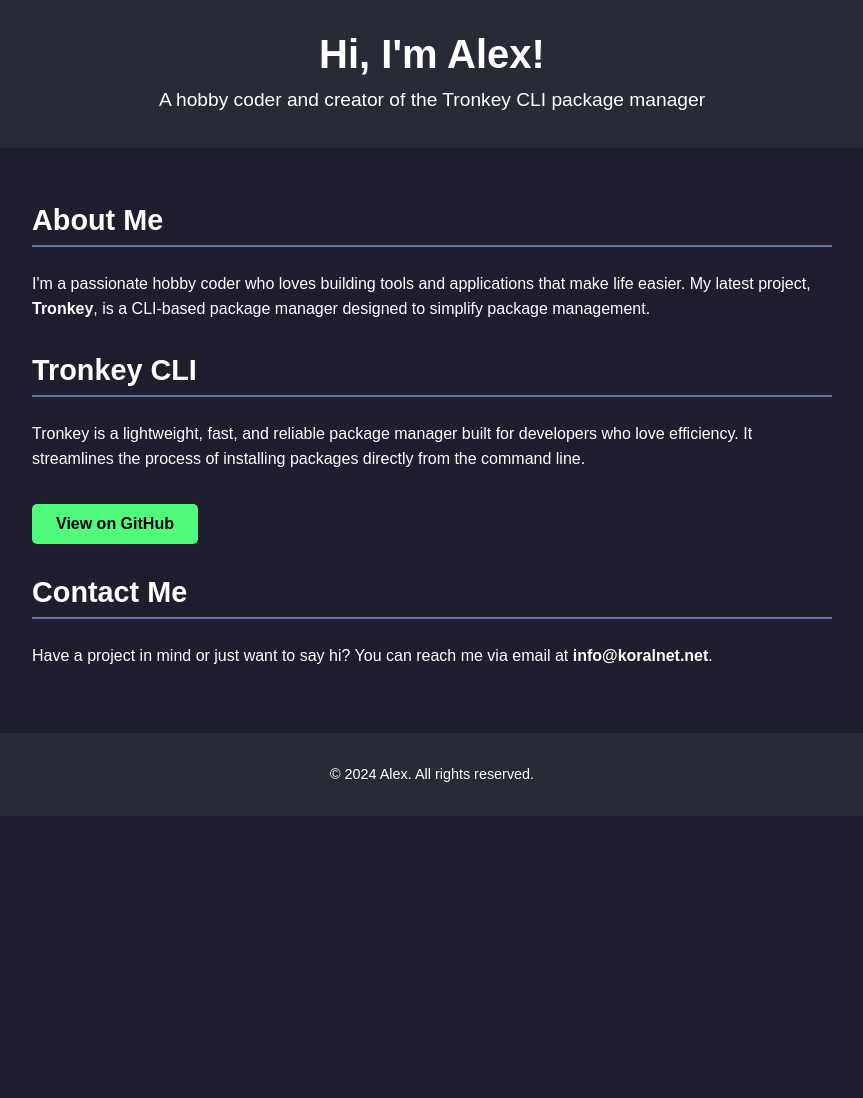
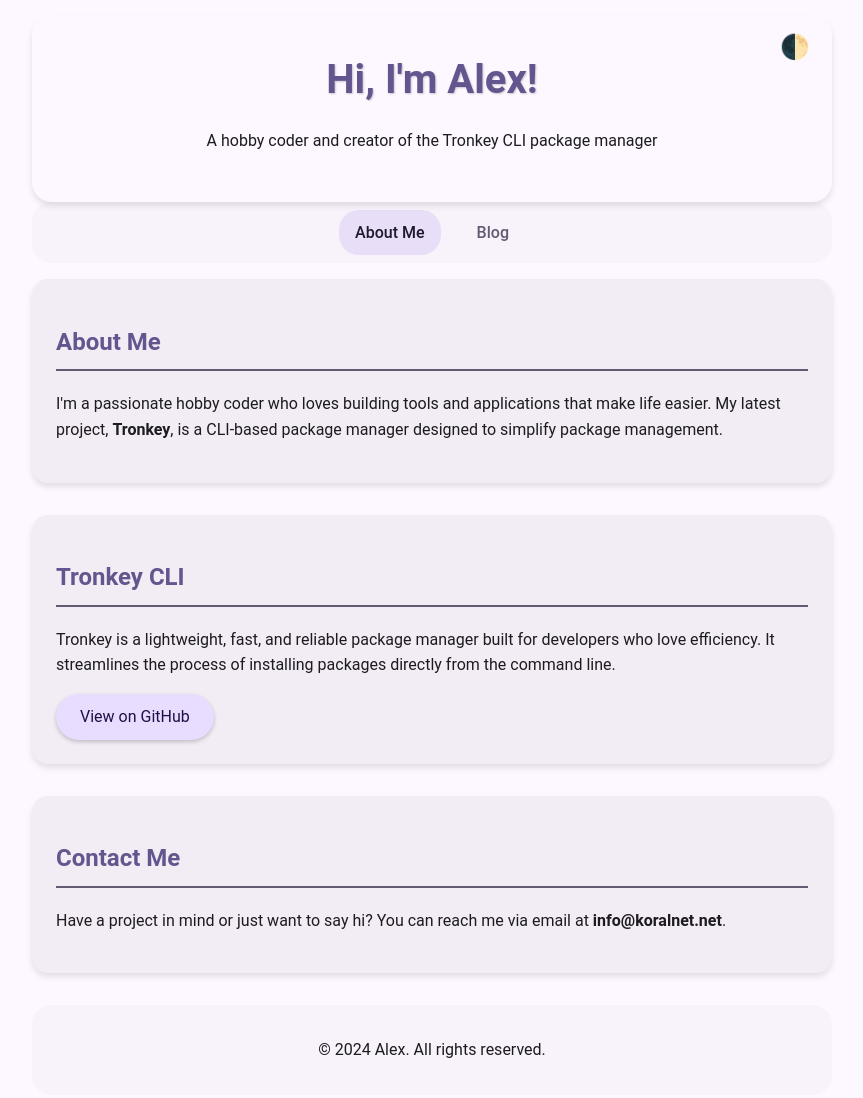
Before and after one commit to McModdyWorld/portfolio, a plain HTML site: page index.html in a window 1280 px wide. Shown: the whole page, without its empty margins (208-1071 px from the left). Before the commit the page ends 816 px from the top, so only its background shows below. Drawn offline with Linux system fonts and the light colour scheme.

Commit message:
Update index.html

```diff
--- a/index.html
+++ b/index.html
@@ -5,106 +5,216 @@
     <meta name="viewport" content="width=device-width, initial-scale=1.0">
     <title>Alex's Portfolio</title>
     <style>
-        /* Base Styles */
+        :root, ::backdrop {
+            --m3-scheme-primary: 101 85 143;
+            --m3-scheme-on-primary: 255 255 255;
+            --m3-scheme-primary-container: 233 221 255;
+            --m3-scheme-on-primary-container: 32 16 71;
+            --m3-scheme-inverse-primary: 207 189 254;
+            --m3-scheme-secondary: 98 91 113;
+            --m3-scheme-on-secondary: 255 255 255;
+            --m3-scheme-secondary-container: 232 222 248;
+            --m3-scheme-on-secondary-container: 30 25 43;
+            --m3-scheme-background: 253 247 255;
+            --m3-scheme-on-background: 29 27 32;
+            --m3-scheme-surface: 253 247 255;
+            --m3-scheme-on-surface: 29 27 32;
+        }
+
+        @media (prefers-color-scheme: dark) {
+            :root, ::backdrop {
+                color-scheme: dark;
+                --m3-scheme-primary: 207 189 254;
+                --m3-scheme-on-primary: 54 39 93;
+                --m3-scheme-primary-container: 77 61 117;
+                --m3-scheme-on-primary-container: 233 221 255;
+                --m3-scheme-secondary: 203 194 219;
+                --m3-scheme-on-secondary: 51 45 65;
+                --m3-scheme-secondary-container: 74 68 88;
+                --m3-scheme-on-secondary-container: 232 222 248;
+                --m3-scheme-background: 20 18 24;
+                --m3-scheme-on-background: 230 224 233;
+                --m3-scheme-surface: 20 18 24;
+                --m3-scheme-on-surface: 230 224 233;
+            }
+        }
+
         body {
-            font-family: Arial, sans-serif;
+            font-family: 'Roboto', sans-serif;
             margin: 0;
-            padding: 0;
-            background-color: #1e1e2f;
-            color: #ffffff;
+            background-color: rgb(var(--m3-scheme-background));
+            color: rgb(var(--m3-scheme-on-background));
+            line-height: 1.6;
+            transition: background-color 0.3s, color 0.3s;
         }
-        header {
+
+        .container {
+            max-width: 800px;
+            margin: 0 auto;
+            padding: 1rem;
+        }
+
+        .header {
+            background-color: rgb(var(--m3-scheme-surface));
+            color: rgb(var(--m3-scheme-on-surface));
             text-align: center;
             padding: 2rem;
-            background-color: #282a36;
+            position: relative;
+            border-radius: 20px;
+            box-shadow: 0 4px 6px rgba(0,0,0,0.1);
         }
-        header h1 {
+
+        .theme-toggle {
+            position: absolute;
+            top: 1rem;
+            right: 1rem;
+            background: none;
+            border: none;
+            cursor: pointer;
+            font-size: 1.5rem;
+        }
+
+        .header h1 {
             margin: 0;
             font-size: 2.5rem;
+            color: rgb(var(--m3-scheme-primary));
+            text-shadow: 1px 1px 2px rgba(0,0,0,0.2);
         }
-        header p {
-            margin: 0.5rem 0 0;
-            font-size: 1.2rem;
+
+        .tabs {
+            display: flex;
+            justify-content: center;
+            margin-bottom: 1rem;
+            background-color: rgb(var(--m3-scheme-surface-container-low, 248 242 250));
+            padding: 0.5rem;
+            border-radius: 20px;
         }
-        main {
-            padding: 2rem;
-            max-width: 800px;
-            margin: 0 auto;
+
+        .tab {
+            padding: 10px 16px;
+            margin: 0 10px;
+            text-decoration: none;
+            color: rgb(var(--m3-scheme-secondary));
+            font-weight: 500;
+            border-radius: 20px;
+            transition: all 0.3s;
         }
-        section {
+
+        .tab:hover {
+            background-color: rgb(var(--m3-scheme-secondary-container));
+            color: rgb(var(--m3-scheme-on-secondary-container));
+        }
+
+        .tab.active {
+            background-color: rgb(var(--m3-scheme-secondary-container));
+            color: rgb(var(--m3-scheme-on-secondary-container));
+        }
+
+        .section {
             margin-bottom: 2rem;
+            background-color: rgb(var(--m3-scheme-surface-container, 242 236 244));
+            padding: 1.5rem;
+            border-radius: 16px;
+            box-shadow: 0 4px 6px rgba(0,0,0,0.1);
         }
-        h2 {
-            font-size: 1.8rem;
-            border-bottom: 2px solid #6272a4;
+
+        .section h2 {
+            color: rgb(var(--m3-scheme-primary));
+            border-bottom: 2px solid rgb(var(--m3-scheme-secondary));
             padding-bottom: 0.5rem;
         }
-        p {
-            line-height: 1.6;
+
+        .md-button {
+            display: inline-block;
+            text-decoration: none;
+            padding: 10px 24px;
+            border-radius: 100px;
+            background-color: rgb(var(--m3-scheme-primary-container));
+            color: rgb(var(--m3-scheme-on-primary-container));
+            transition: all 0.3s ease;
+            box-shadow: 0 2px 4px rgba(0,0,0,0.2);
         }
-        .button {
-            display: inline-block;
-            margin-top: 1rem;
-            padding: 0.7rem 1.5rem;
-            background-color: #50fa7b;
-            color: #000;
-            text-decoration: none;
-            font-weight: bold;
-            border-radius: 5px;
+
+        .md-button:hover {
+            background-color: rgb(var(--m3-scheme-primary));
+            color: rgb(var(--m3-scheme-on-primary));
         }
-        .button:hover {
-            background-color: #3bce63;
-        }
-        footer {
+
+        .footer {
             text-align: center;
             padding: 1rem;
-            background-color: #282a36;
-            color: #ffffff;
-            font-size: 0.9rem;
+            background-color: rgb(var(--m3-scheme-surface-container-low, 248 242 250));
+            color: rgb(var(--m3-scheme-on-surface-variant));
+            border-radius: 20px;
         }
     </style>
 </head>
 <body>
-    <header>
+    <div class="container">
+        <header class="header">
+            <button id="themeToggle" class="theme-toggle" aria-label="Toggle Theme">
+                🌓
+            </button>
             <h1>Hi, I'm Alex!</h1>
             <p>A hobby coder and creator of the Tronkey CLI package manager</p>
         </header>
+
+        <nav class="tabs">
+            <a href="#" class="tab active">About Me</a>
+            <a href="blog.html" class="tab">Blog</a>
+        </nav>
+
         <main>
-        <section>
+            <section class="section">
                 <h2>About Me</h2>
                 <p>
                     I'm a passionate hobby coder who loves building tools and applications that make life easier.
                     My latest project, <strong>Tronkey</strong>, is a CLI-based package manager designed to simplify package management.
                 </p>
             </section>
-        <section>
+
+            <section class="section">
                 <h2>Tronkey CLI</h2>
                 <p>
                     Tronkey is a lightweight, fast, and reliable package manager built for developers who love efficiency.
                     It streamlines the process of installing packages directly from the command line.
                 </p>
-            <a class="button" href="https://github.com/McModdyWorld/tronkey" target="_blank">View on GitHub</a>
+                <a href="https://github.com/McModdyWorld/tronkey" target="_blank" class="md-button">
+                    View on GitHub
+                </a>
             </section>
-        <section>
+
+            <section class="section">
                 <h2>Contact Me</h2>
                 <p>
                     Have a project in mind or just want to say hi? You can reach me via email at <strong>info@koralnet.net</strong>.
                 </p>
             </section>
         </main>
-    <footer>
+
+        <footer class="footer">
             <p>&copy; 2024 Alex. All rights reserved.</p>
         </footer>
+    </div>
+
     <script>
-        // Example JavaScript for interactivity
-        document.querySelectorAll('.button').forEach(button => {
-            button.addEventListener('mouseover', () => {
-                button.style.backgroundColor = '#2de061';
+        const themeToggle = document.getElementById('themeToggle');
+        const htmlElement = document.documentElement;
+
+        themeToggle.addEventListener('click', () => {
+            const isDark = htmlElement.getAttribute('data-theme') === 'dark';
+            htmlElement.setAttribute('data-theme', isDark ? 'light' : 'dark');
+            localStorage.setItem('theme', isDark ? 'light' : 'dark');
         });
-            button.addEventListener('mouseout', () => {
-                button.style.backgroundColor = '#50fa7b';
-            });
-        });
+
+        const savedTheme = localStorage.getItem('theme');
+        const systemPrefersDark = window.matchMedia('(prefers-color-scheme: dark)').matches;
+
+        if (savedTheme) {
+            htmlElement.setAttribute('data-theme', savedTheme);
+        } else if (systemPrefersDark) {
+            htmlElement.setAttribute('data-theme', 'dark');
+        }
     </script>
 </body>
 </html>
```
Lines whose indentation alone changed are shown as unchanged.
